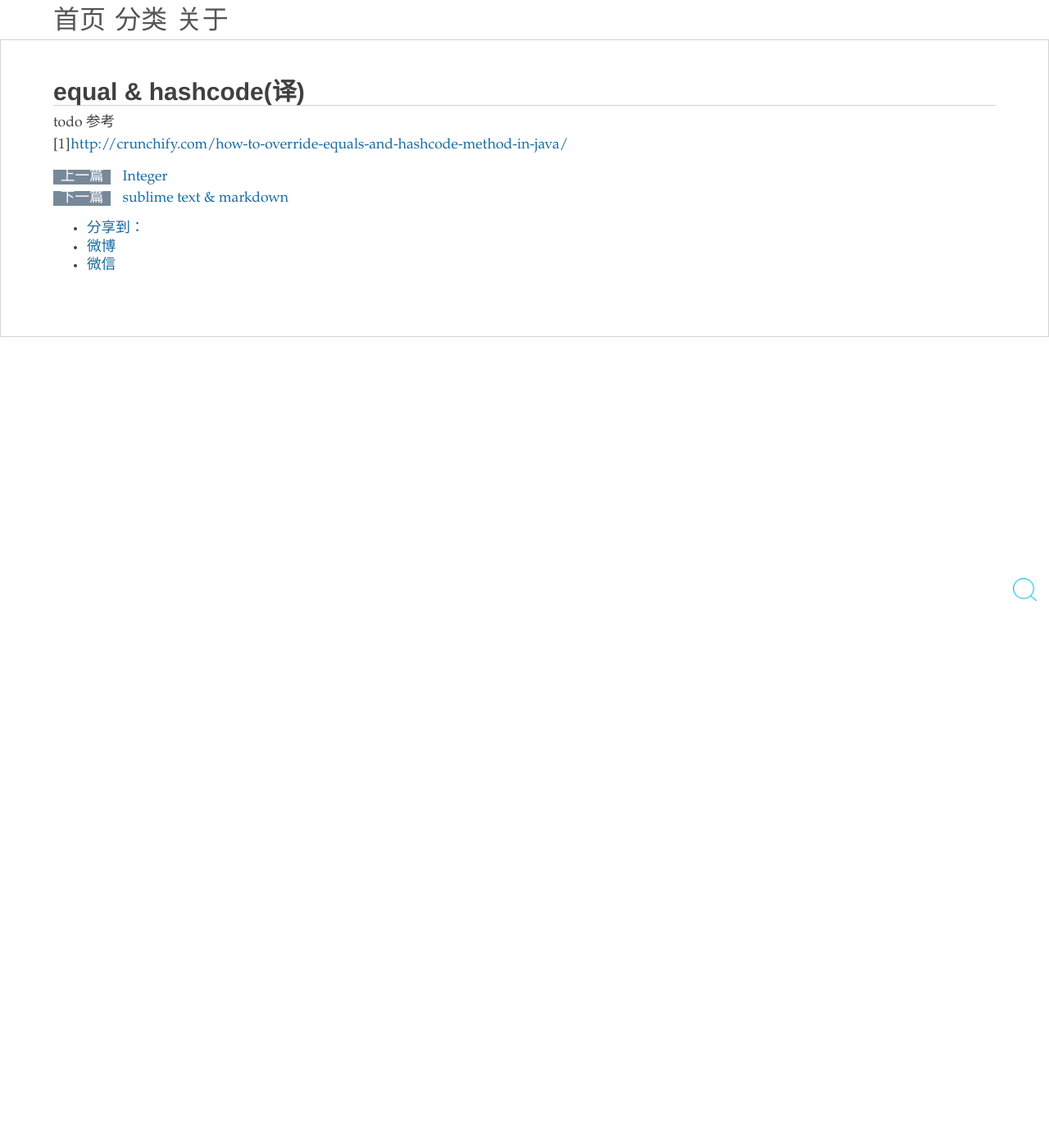
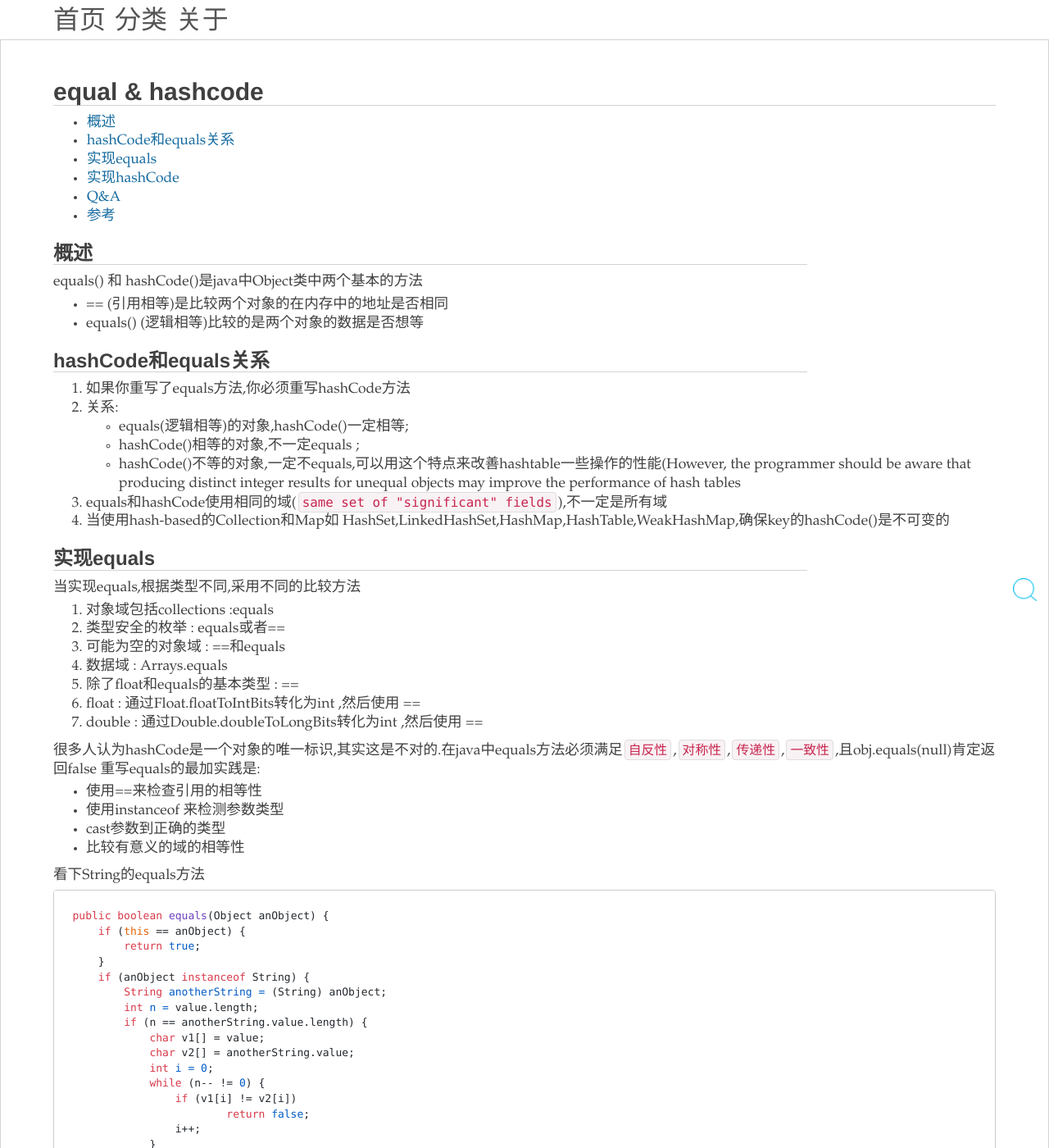
Before and after one commit to zy123a/lcj1992.github.com, a Jekyll site: the page built from _posts/java/2016-03-10-equal_hashcode.md, in a window 1280 px wide and 1400 px high. Shown: the whole window at 82% size. Built offline with Jekyll 4.4.1, drawn with Linux system fonts in a browser that asks for light colours; nearby versions of some CDN libraries; comment, search, counter and statistics services are not loaded; some of the changed text lies outside the part shown.

Commit message:
equal & hashcode

```diff
--- a/_posts/java/2016-03-10-equal_hashcode.md
+++ b/_posts/java/2016-03-10-equal_hashcode.md
@@ -1,12 +1,106 @@
 ---
 layout: post
-title: equal & hashcode(译)
+title: equal & hashcode
 categories: java
 tags: java equal hashcode
 ---
 
+*   [概述](#summary)
+*   [hashCode和equals关系](#relation)
+*   [实现equals](#equals)
+*   [实现hashCode](#hashcode)
+*   [Q&A](#q&a)
+*   [参考](#ref)
 
-todo
-参考
+### 概述 {#summary}
+equals() 和 hashCode()是java中Object类中两个基本的方法
+
+*   == (引用相等)是比较两个对象的在内存中的地址是否相同
+*   equals() (逻辑相等)比较的是两个对象的数据是否想等
+
+###  hashCode和equals关系 {#relation}
+
+1.  如果你重写了equals方法,你必须重写hashCode方法
+2.  关系:
+    *   equals(逻辑相等)的对象,hashCode()一定相等;
+    *   hashCode()相等的对象,不一定equals ;
+    *   hashCode()不等的对象,一定不equals,可以用这个特点来改善hashtable一些操作的性能(However, the programmer should be aware that producing distinct integer results for unequal objects may improve the performance of hash tables
+3.  equals和hashCode使用相同的域(`same set of "significant" fields`),不一定是所有域
+4.  当使用hash-based的Collection和Map如 HashSet,LinkedHashSet,HashMap,HashTable,WeakHashMap,确保key的hashCode()是不可变的
+
+### 实现equals {#equals}
+
+当实现equals,根据类型不同,采用不同的比较方法
+
+1.  对象域包括collections :equals
+2.  类型安全的枚举 : equals或者==
+3.  可能为空的对象域 : ==和equals
+4.  数据域 : Arrays.equals
+5.  除了float和equals的基本类型 : ==
+6.  float : 通过Float.floatToIntBits转化为int ,然后使用 ==
+6.  double : 通过Double.doubleToLongBits转化为int ,然后使用 ==
+
+很多人认为hashCode是一个对象的唯一标识,其实这是不对的.在java中equals方法必须满足`自反性`,`对称性`,`传递性`,`一致性`,且obj.equals(null)肯定返回false
+重写equals的最加实践是:
+
+*   使用==来检查引用的相等性
+*   使用instanceof 来检测参数类型
+*   cast参数到正确的类型
+*   比较有意义的域的相等性
+
+看下String的equals方法
+
+    public boolean equals(Object anObject) {
+        if (this == anObject) {
+            return true;
+        }
+        if (anObject instanceof String) {
+            String anotherString = (String) anObject;
+            int n = value.length;
+            if (n == anotherString.value.length) {
+                char v1[] = value;
+                char v2[] = anotherString.value;
+                int i = 0;
+                while (n-- != 0) {
+                    if (v1[i] != v2[i])
+                            return false;
+                    i++;
+                }
+                return true;
+            }
+        }
+        return false;
+    }
+
+可以使用apache的工具类[EqualsBuilder](http://commons.apache.org/proper/commons-lang/apidocs/org/apache/commons/lang3/builder/EqualsBuilder.html)
+
+### 实现hashCode {#hashcode}
+
+1.  把某个非零常数值保存在int变量result中
+2.  对于对象的每一个关键域f(equals方法中考虑的每一个域)
+    *   boolean 计算 `f ? 0 :1`
+    *   byte,char,short 计算`(int) f`
+    *   long    计算`(int)(f^(f\>\>\>32))`
+    *   float   计算`Float.floatToIntBits(f)`
+    *   double  计算`Double.doubleToLongBits(f)`得到一个long,然后计算`(int)(f^(f\>\>\>32))`;
+    *   对象引用 递归调用它的hashCode方法`f.hashCode()`
+    *   数组域,对其中每个元素调用它的hashCode方法.
+3.  将上面计算得到的散列码保存到int变量c中,然后执行`result = 37 * result + c`
+4.  返回result
+
+ps:
+用37这样的素数，可以让各种对象的hashcode值分布散列一些，为了减少下面这种情况的发生，不同对象虽然每个实例变量不同，还是可能计算出来的hashCode值相同
+
+可以使用apache的工具类[HashCodeBuilder](http://commons.apache.org/proper/commons-lang/apidocs/org/apache/commons/lang3/builder/HashCodeBuilder.html)
+
+### 参考 {#ref}
 
 [1]<http://crunchify.com/how-to-override-equals-and-hashcode-method-in-java/>
+
+[2]<http://zhangjunhd.blog.51cto.com/113473/71571>
+
+[3]<http://stackoverflow.com/questions/27581/what-issues-should-be-considered-when-overriding-equals-and-hashcode-in-java>
+
+[4]<http://www.javapractices.com/topic/TopicAction.do?Id=29>
+
+[5]<http://www.cnblogs.com/dolphin0520/p/3681042.html>
```
Also changed, not shown: 1 other file.
